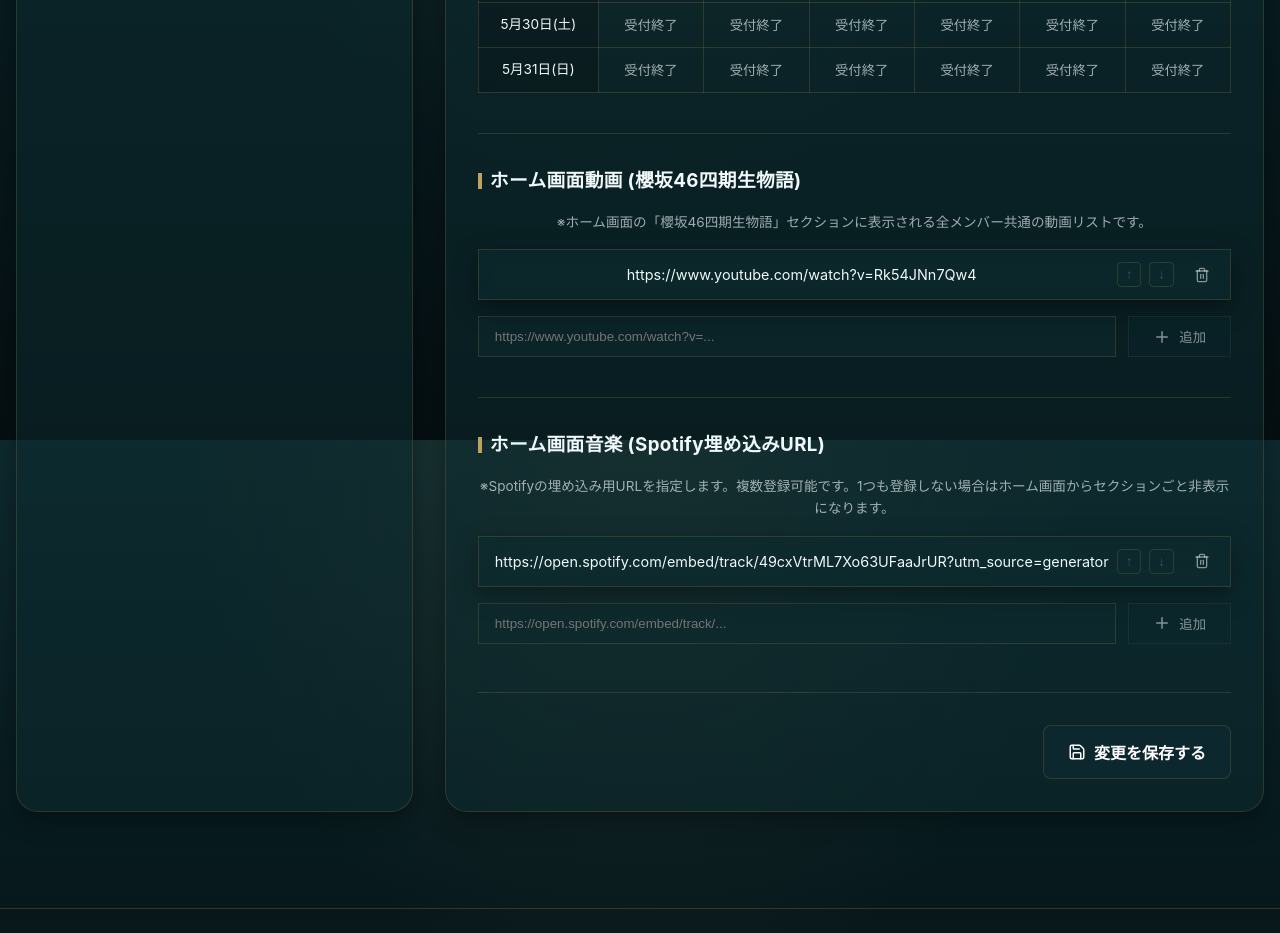
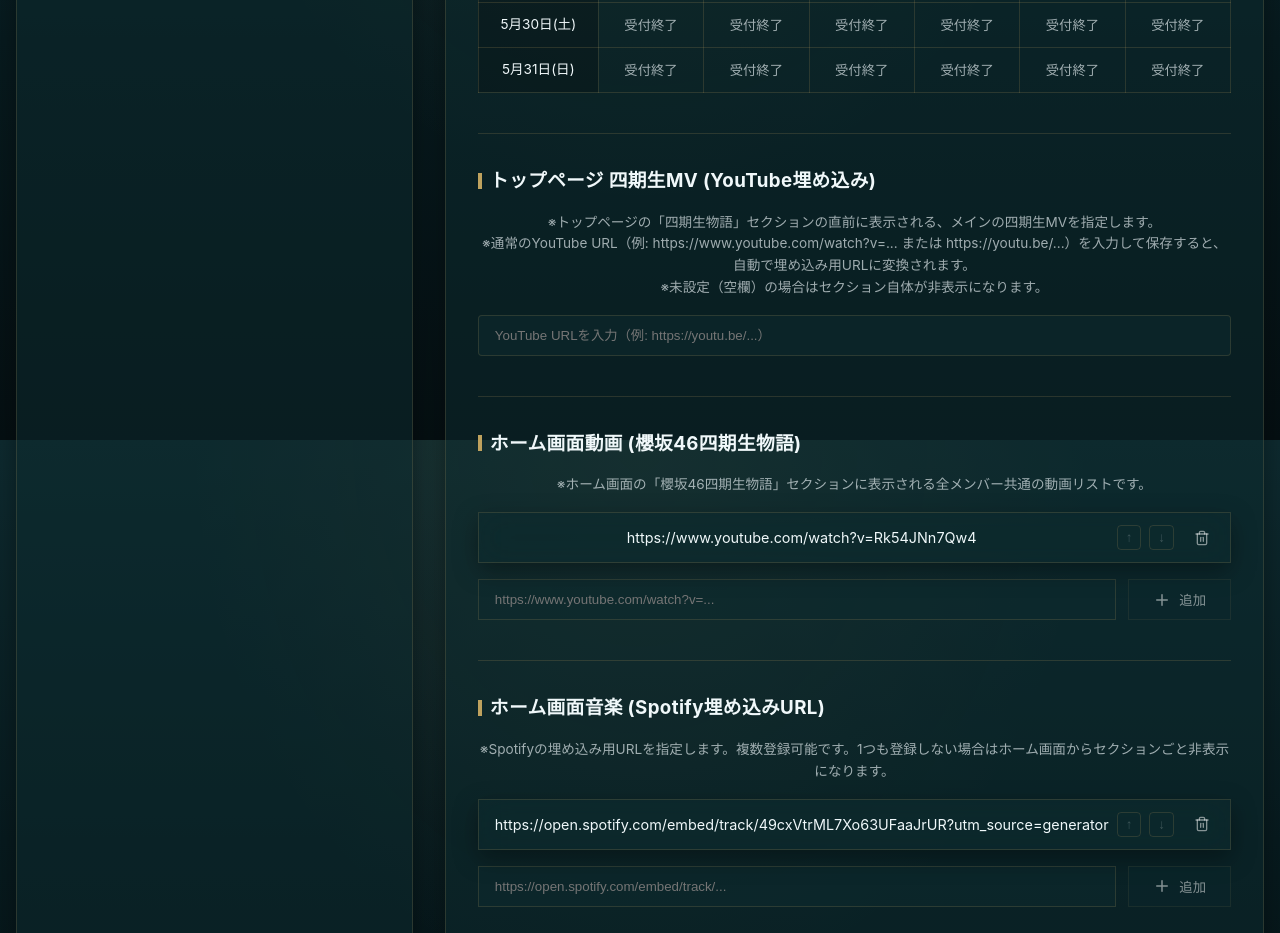
Before and after one commit to lab5ks10/mirai-no-sakura, a React (Vite) app: page /admin in a window 1280 px wide. Shown: the part 1160-2093 px from the top of the page. Built offline with nearby package versions, Linux system fonts and the light colour scheme.

Commit message:
Add 4th Gen MV section to home page and center official links

```diff
--- a/src/context/MemberContext.tsx
+++ b/src/context/MemberContext.tsx
@@ -9,6 +9,8 @@ interface MemberContextType {
     updateHomeYoutubeUrls: (urls: string[]) => void;
     homeSpotifyUrls: string[];
     updateHomeSpotifyUrls: (urls: string[]) => void;
+    homeMvUrl: string | null;
+    updateHomeMvUrl: (url: string | null) => void;
 }
 
 const MemberContext = createContext<MemberContextType | undefined>(undefined);
@@ -75,6 +77,11 @@ export const MemberProvider: React.FC<{ children: React.ReactNode }> = ({ childr
         return ["https://open.spotify.com/embed/track/49cxVtrML7Xo63UFaaJrUR?utm_source=generator"];
     });
 
+    const [homeMvUrl, setHomeMvUrl] = useState<string | null>(() => {
+        const saved = localStorage.getItem('sakura_home_mv_url');
+        return saved ? saved : null;
+    });
+
     useEffect(() => {
         localStorage.setItem('sakura_members_data', JSON.stringify(members));
     }, [members]);
@@ -86,6 +93,14 @@ export const MemberProvider: React.FC<{ children: React.ReactNode }> = ({ childr
     useEffect(() => {
         localStorage.setItem('sakura_home_spotify_urls', JSON.stringify(homeSpotifyUrls));
     }, [homeSpotifyUrls]);
+
+    useEffect(() => {
+        if (homeMvUrl) {
+            localStorage.setItem('sakura_home_mv_url', homeMvUrl);
+        } else {
+            localStorage.removeItem('sakura_home_mv_url');
+        }
+    }, [homeMvUrl]);
 
     const updateMember = (updatedMember: Member) => {
         setMembers(prev => prev.map(m => m.id === updatedMember.id ? updatedMember : m));
@@ -99,6 +114,8 @@ export const MemberProvider: React.FC<{ children: React.ReactNode }> = ({ childr
         setHomeSpotifyUrls(["https://open.spotify.com/embed/track/49cxVtrML7Xo63UFaaJrUR?utm_source=generator"]);
         localStorage.removeItem('sakura_home_spotify_urls');
         localStorage.removeItem('sakura_home_spotify_url'); // 古いキーも一応消しておく
+        setHomeMvUrl(null);
+        localStorage.removeItem('sakura_home_mv_url');
     };
 
     const updateHomeYoutubeUrls = (urls: string[]) => {
@@ -109,8 +126,12 @@ export const MemberProvider: React.FC<{ children: React.ReactNode }> = ({ childr
         setHomeSpotifyUrls(urls);
     };
 
+    const updateHomeMvUrl = (url: string | null) => {
+        setHomeMvUrl(url);
+    };
+
     return (
-        <MemberContext.Provider value={{ members, updateMember, resetMembers, homeYoutubeUrls, updateHomeYoutubeUrls, homeSpotifyUrls, updateHomeSpotifyUrls }}>
+        <MemberContext.Provider value={{ members, updateMember, resetMembers, homeYoutubeUrls, updateHomeYoutubeUrls, homeSpotifyUrls, updateHomeSpotifyUrls, homeMvUrl, updateHomeMvUrl }}>
             {children}
         </MemberContext.Provider>
     );
--- a/src/pages/Admin.tsx
+++ b/src/pages/Admin.tsx
@@ -6,13 +6,14 @@ import { Link } from 'react-router-dom';
 import './Admin.css';
 
 const Admin: React.FC = () => {
-    const { members, updateMember, resetMembers, homeYoutubeUrls, updateHomeYoutubeUrls, homeSpotifyUrls, updateHomeSpotifyUrls } = useMembers();
+    const { members, updateMember, resetMembers, homeYoutubeUrls, updateHomeYoutubeUrls, homeSpotifyUrls, updateHomeSpotifyUrls, homeMvUrl, updateHomeMvUrl } = useMembers();
     const [selectedMemberId, setSelectedMemberId] = useState<string>(members[0]?.id || '');
     const [editForm, setEditForm] = useState<Member | null>(null);
     const [newTag, setNewTag] = useState('');
     const [newYoutubeUrl, setNewYoutubeUrl] = useState('');
     const [newHomeYoutubeUrl, setNewHomeYoutubeUrl] = useState('');
     const [localHomeUrls, setLocalHomeUrls] = useState<string[]>(homeYoutubeUrls);
+    const [localHomeMvUrl, setLocalHomeMvUrl] = useState<string>(homeMvUrl || '');
     const [newHomeSpotifyUrl, setNewHomeSpotifyUrl] = useState('');
     const [localHomeSpotifyUrls, setLocalHomeSpotifyUrls] = useState<string[]>(homeSpotifyUrls);
     const [showSuccessMessage, setShowSuccessMessage] = useState(false);
@@ -141,6 +142,18 @@ const Admin: React.FC = () => {
         updateMember(editForm);
         updateHomeYoutubeUrls(localHomeUrls);
         updateHomeSpotifyUrls(localHomeSpotifyUrls);
+
+        // MV URLの自動embed変換処理
+        let formattedMvUrl = localHomeMvUrl.trim();
+        if (formattedMvUrl && !formattedMvUrl.includes('/embed/')) {
+            const videoIdMatch = formattedMvUrl.match(/(?:youtube\.com\/(?:[^\/]+\/.+\/|(?:v|e(?:mbed)?)\/|.*[?&]v=)|youtu\.be\/)([^"&?\/\s]{11})/i);
+            if (videoIdMatch && videoIdMatch[1]) {
+                formattedMvUrl = `https://www.youtube.com/embed/${videoIdMatch[1]}?rel=0`;
+            }
+        }
+        updateHomeMvUrl(formattedMvUrl || null);
+        setLocalHomeMvUrl(formattedMvUrl);
+
         setShowSuccessMessage(true);
         setTimeout(() => setShowSuccessMessage(false), 3000);
     };
@@ -354,6 +367,33 @@ const Admin: React.FC = () => {
                         </div>
                     </div>
 
+                    {/* ホーム画面 四期生MV 設定 */}
+                    <div className="edit-section" style={{ marginBottom: '40px', paddingTop: '32px', borderTop: '1px solid var(--color-border)' }}>
+                        <h3 style={{ marginBottom: '16px', display: 'flex', alignItems: 'center', gap: '8px' }}>
+                            <span style={{ width: '4px', height: '16px', background: 'var(--color-accent)', display: 'inline-block' }}></span>
+                            トップページ 四期生MV (YouTube埋め込み)
+                        </h3>
+                        <p style={{ color: 'var(--color-text-secondary)', fontSize: '0.85rem', marginBottom: '16px' }}>
+                            ※トップページの「四期生物語」セクションの直前に表示される、メインの四期生MVを指定します。<br />
+                            ※通常のYouTube URL（例: https://www.youtube.com/watch?v=... または https://youtu.be/...）を入力して保存すると、自動で埋め込み用URLに変換されます。<br />
+                            ※未設定（空欄）の場合はセクション自体が非表示になります。
+                        </p>
+                        <div style={{ display: 'flex', gap: '12px' }}>
+                            <input
+                                type="url"
+                                placeholder="YouTube URLを入力（例: https://youtu.be/...）"
+                                value={localHomeMvUrl}
+                                onChange={e => setLocalHomeMvUrl(e.target.value)}
+                                style={{ background: 'var(--color-surface)', border: '1px solid var(--color-border)', color: 'var(--color-text-primary)', padding: '12px 16px', borderRadius: '4px', flex: 1 }}
+                            />
+                            {localHomeMvUrl && (
+                                <button onClick={() => setLocalHomeMvUrl('')} style={{ display: 'flex', alignItems: 'center', gap: '8px', background: 'transparent', border: '1px solid var(--color-border)', color: 'var(--color-text-secondary)', padding: '0 16px', borderRadius: '4px', cursor: 'pointer' }}>
+                                    クリア
+                                </button>
+                            )}
+                        </div>
+                    </div>
+
                     {/* ホーム画面動画設定 */}
                     <div className="edit-section" style={{ marginBottom: '40px', paddingTop: '32px', borderTop: '1px solid var(--color-border)' }}>
                         <h3 style={{ marginBottom: '16px', display: 'flex', alignItems: 'center', gap: '8px' }}>
--- a/src/pages/Home.css
+++ b/src/pages/Home.css
@@ -155,7 +155,37 @@
     }
 }
 
-/* YouTube セクション */
+/* -----------------------------
+   MV Section
+----------------------------- */
+.mv-container {
+    position: relative;
+    width: 100%;
+    aspect-ratio: 16 / 9;
+    background: rgba(14, 42, 47, 0.4);
+    border-radius: var(--border-radius-panel);
+    /* 22px 丸み */
+    overflow: hidden;
+    border: 1px solid rgba(191, 162, 94, 0.2);
+    /* 薄いゴールド枠 */
+    box-shadow: 0 6px 24px rgba(0, 0, 0, 0.3);
+    /* 上品な軽いシャドウ */
+}
+
+.mv-container iframe {
+    position: absolute;
+    top: 0;
+    left: 0;
+    width: 100%;
+    height: 100%;
+    border: none;
+    border-radius: var(--border-radius-panel);
+    /* 動画自身も角丸に */
+}
+
+/* -----------------------------
+   YouTube / Vlog Section
+----------------------------- */
 .youtube-section {
     padding: 0 24px;
     margin-top: 24px;
@@ -277,9 +307,11 @@
 }
 
 .official-link-card {
+    position: relative;
     display: flex;
     align-items: center;
-    justify-content: space-between;
+    justify-content: center;
+    /* 中央寄せに変更 */
     width: 100%;
     max-width: 600px;
     padding: 20px 24px;
@@ -313,6 +345,9 @@
     display: flex;
     flex-direction: column;
     gap: 4px;
+    align-items: center;
+    /* ラベル・テキストを中央揃え */
+    text-align: center;
 }
 
 .official-link-label {
@@ -337,6 +372,8 @@
 }
 
 .official-link-icon {
+    position: absolute;
+    right: 24px;
     color: var(--color-accent);
     opacity: 0.8;
     transition: transform var(--transition-normal), opacity var(--transition-normal);
--- a/src/pages/Home.tsx
+++ b/src/pages/Home.tsx
@@ -7,7 +7,7 @@ import VideoCarousel from '../components/common/VideoCarousel';
 import './Home.css';
 
 const Home: React.FC = () => {
-    const { members, homeYoutubeUrls, homeSpotifyUrls } = useMembers();
+    const { members, homeYoutubeUrls, homeSpotifyUrls, homeMvUrl } = useMembers();
 
     return (
         <div className="home-page">
@@ -39,6 +39,21 @@ const Home: React.FC = () => {
                     ))}
                 </div>
             </section>
+
+            {/* 四期生 MV セクション */}
+            {homeMvUrl && (
+                <section className="mv-section section animate-fade-in" style={{ padding: '0 24px', maxWidth: '800px', margin: '0 auto 48px', width: '100%' }}>
+                    <h2 className="section-title">四期生 MV</h2>
+                    <div className="mv-container glass-panel">
+                        <iframe
+                            src={homeMvUrl}
+                            title="四期生 MV"
+                            allow="accelerometer; autoplay; clipboard-write; encrypted-media; gyroscope; picture-in-picture"
+                            allowFullScreen
+                        ></iframe>
+                    </div>
+                </section>
+            )}
 
             {/* YouTube セクション */}
             {homeYoutubeUrls && homeYoutubeUrls.length > 0 && (
```
